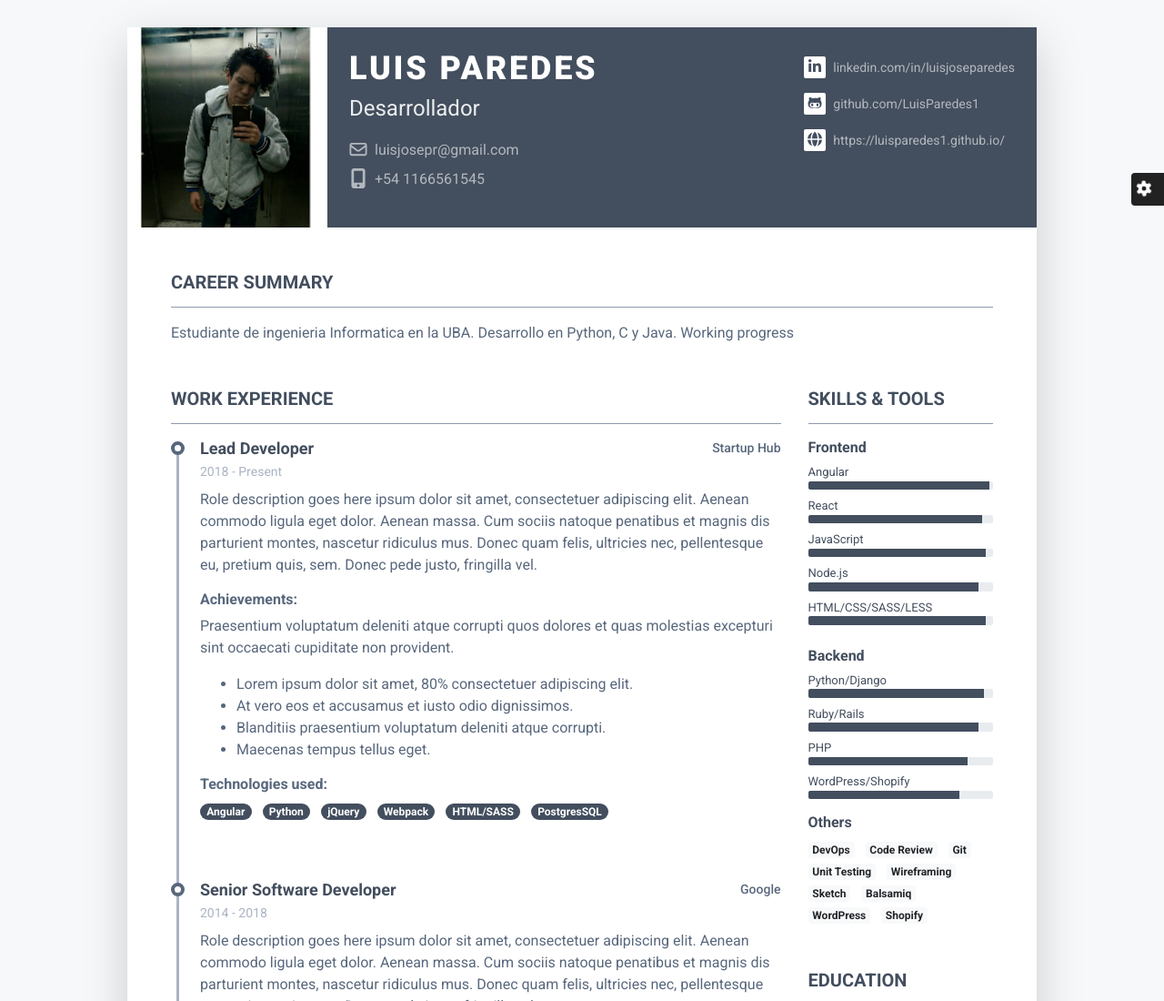
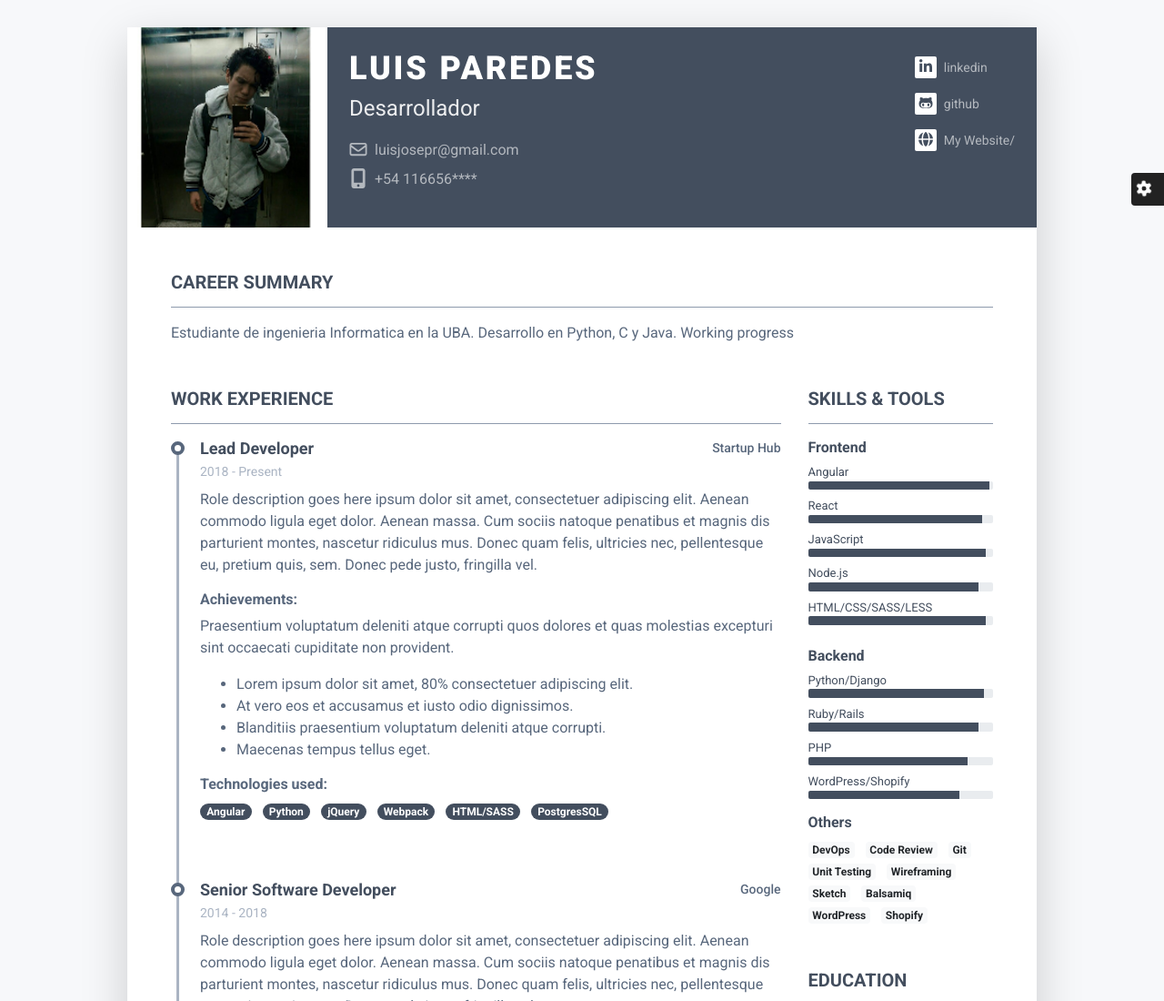
Before and after one commit to LuisParedes1/CV, a plain HTML site: page docs/index.html in a window 1280 px wide. Shown: the top 1100 px of the page at 91% size. Drawn offline with Linux system fonts and the light colour scheme.

Commit message:
Fixed typo

```diff
--- a/docs/index.html
+++ b/docs/index.html
@@ -41,15 +41,15 @@
 						    <div class="title mb-3">Desarrollador</div>
 						    <ul class="list-unstyled">
 							    <li class="mb-2"><a href="#"><i class="far fa-envelope fa-fw mr-2" data-fa-transform="grow-3"></i>luisjosepr@gmail.com</a></li>
-							    <li><a href="#"><i class="fas fa-mobile-alt fa-fw mr-2" data-fa-transform="grow-6"></i>+54 1166561545</a></li>
+							    <li><a href="#"><i class="fas fa-mobile-alt fa-fw mr-2" data-fa-transform="grow-6"></i>+54 116656****</a></li>
 						    </ul>
 					    </div><!--//primary-info-->
 					    <div class="secondary-info ml-md-auto mt-2">
 						    <ul class="resume-social list-unstyled">
-				                <li class="mb-3"><a href="#"><span class="fa-container text-center mr-2"><i class="fab fa-linkedin-in fa-fw"></i></span>linkedin.com/in/luisjoseparedes</a></li>
-				                <li class="mb-3"><a href="#"><span class="fa-container text-center mr-2"><i class="fab fa-github-alt fa-fw"></i></span>github.com/LuisParedes1</a></li>
+				                <li class="mb-3"><a href="linkedin.com/in/luisjoseparedes"><span class="fa-container text-center mr-2"><i class="fab fa-linkedin-in fa-fw"></i></span>linkedin</a></li>
+				                <li class="mb-3"><a href="github.com/LuisParedes1"><span class="fa-container text-center mr-2"><i class="fab fa-github-alt fa-fw"></i></span>github</a></li>
 				                <!--<li class="mb-3"><a href="#"><span class="fa-container text-center mr-2"><i class="fab fa-codepen fa-fw"></i></span>codepen.io/username/</a></li> -->
-				                <li><a href="#"><span class="fa-container text-center mr-2"><i class="fas fa-globe"></i></span>https://luisparedes1.github.io/</a></li>
+				                <li><a href="https://luisparedes1.github.io/"><span class="fa-container text-center mr-2"><i class="fas fa-globe"></i></span>My Website/</a></li>
 						    </ul>
 					    </div><!--//secondary-info-->
 
```
